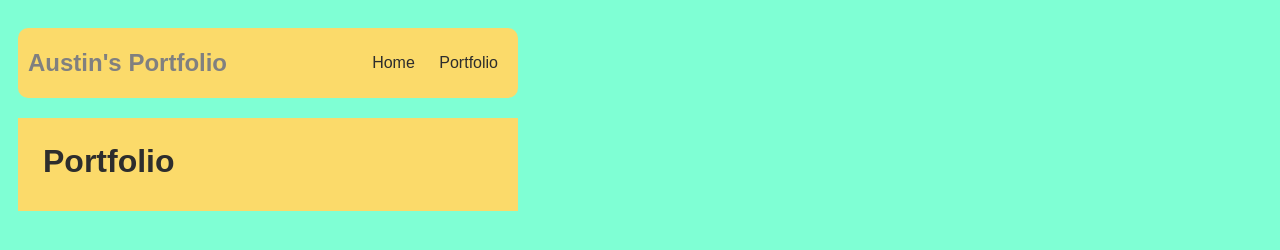
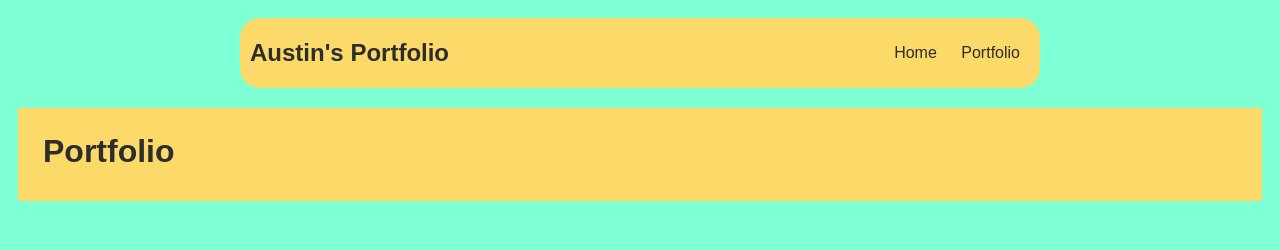
Before and after one commit to AustinKlumpp-Op/AustinKlumpp-Op.GitHub.io, a plain HTML site: page portfolio.html in a window 1280 px wide. Drawn offline with nearby package versions, Linux system fonts and the light colour scheme; no server answers.

Commit message:
add portfolio.html file

```diff
--- a/portfolio.html
+++ b/portfolio.html
@@ -1,12 +1,10 @@
 <!DOCTYPE HTML>
 <html>
-    <head>
-        <title>Austin's Website</title>
-        </head>
+    <head><title>Austin's Portfolio</title>
     <style type="text/css">
             body {
                 background: rgb(127, 255, 212);
-                color: rgb(45,45, 45);
+                color: rgb(45, 45, 45);
                 padding: 10px;
                 font-family: arial;
             }
@@ -18,24 +16,23 @@
                 margin: 10px;
             }
             #all-contents {
-                max-width: 500px;
-                margin: 10px 50px 20px 0;
-
+                max-width: 800px;
+                margin: auto;
             }
 
             /* navigation menu */
             nav {
                 background: rgb(251, 218, 106);
+                margin: 0 auto;
                 margin-bottom: 20px;
                 display: flex;
                 padding: 10px;
-                border:  5px grey;
-                border-radius: 10px;
+                border-radius: 20px;
             }
             nav header {
                 display: flex;
                 align-items: center;
-                color: grey;
+                color: solid grey;
                 flex: 1;
             }
             nav ul {
@@ -81,10 +78,10 @@
                 color: #454545;
             }
         </style>
-
+    </head>
 
     <body>
-      <div id ="all-contents">
+      <div id="all-contents">
       <nav>
             <header>Austin's Portfolio</header>
             <ul>
@@ -94,14 +91,14 @@
                 </li>
             </ul>
         </nav>
+        </div>
         <main>
             <div class="content">
                 <h1>Portfolio</h1>
-                  <ul id ="portfolio">
+                <ul id="portfolio">
                 </ul>
             </div>
             </main>
-      </div>
             <script src="https://ajax.googleapis.com/ajax/libs/jquery/2.1.3/jquery.min.js"></script>
 <script id="portfolioScript">$(document).ready(function() {$.getJSON('projects/projects.json').then(function(data) { data.projects.forEach(function(project){ $('#portfolio').append('<li><a href="projects/' + project.name + '/">' + project.title + ' : ' + project.description + '</a></li>'); }); }); });</script>
     </body>
```
Lines whose indentation alone changed are shown as unchanged.
